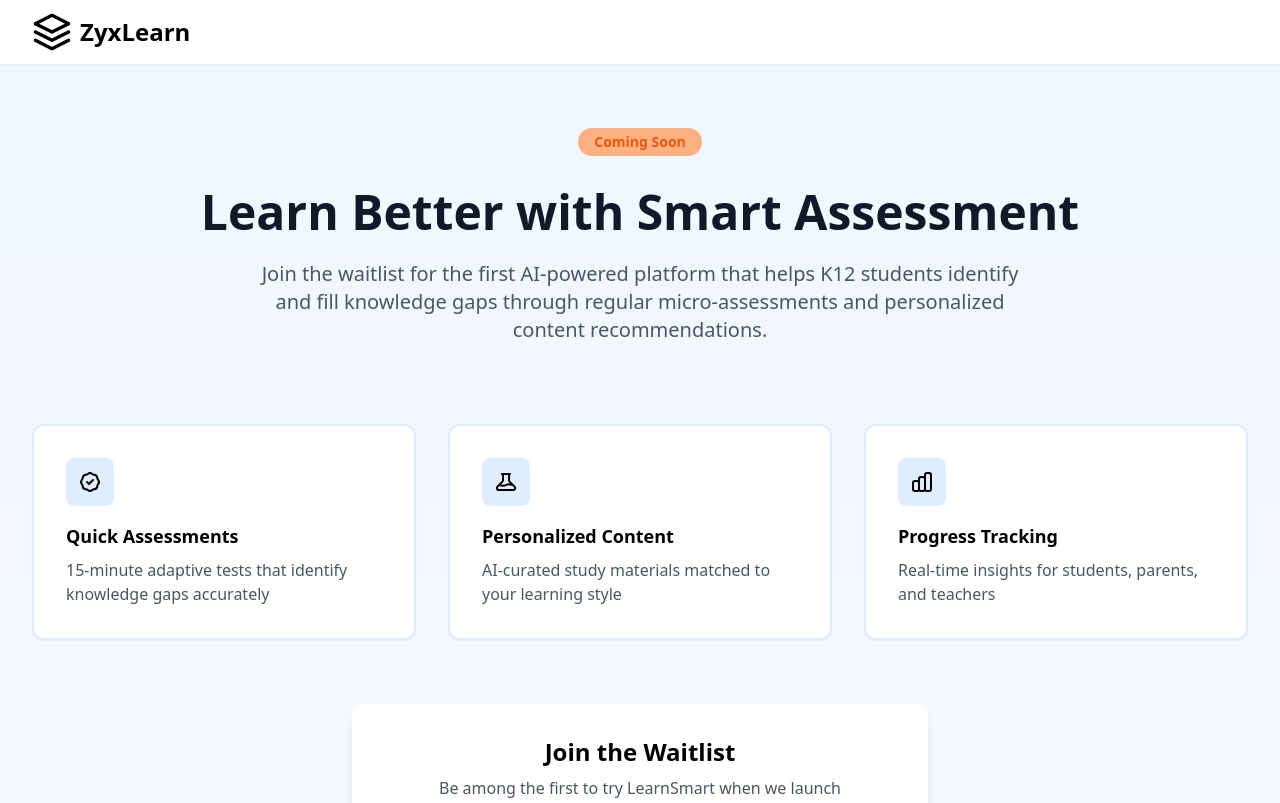
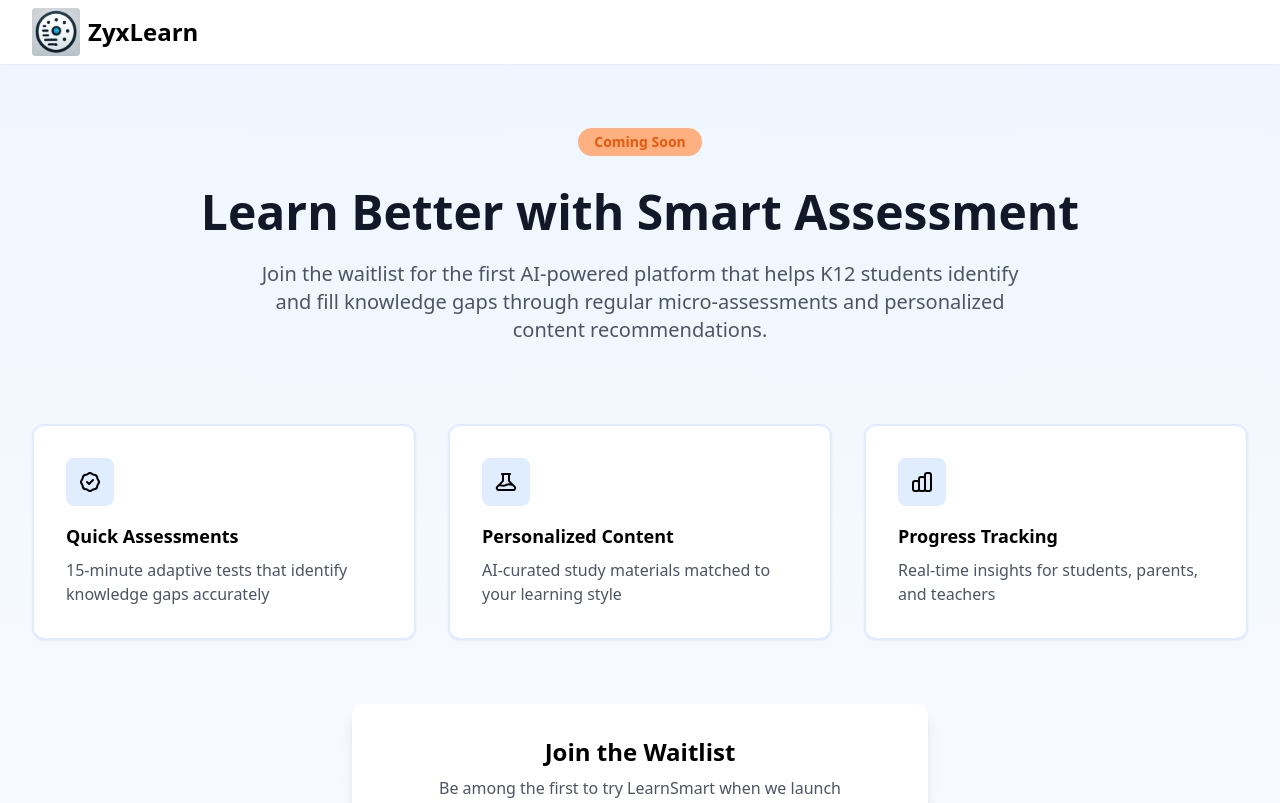
Before and after one commit to asofolahan/edstart, a plain HTML site: page index.html in a window 1280 px wide. Shown: the top 803 px of the page. Drawn offline with nearby package versions, Linux system fonts and the light colour scheme.

Commit message:
add new brand logo

```diff
--- a/index.html
+++ b/index.html
@@ -32,11 +32,12 @@
         <nav class="max-w-7xl mx-auto px-4 sm:px-6 lg:px-8">
             <div class="flex justify-between h-16 items-center">
                 <div class="flex items-center">
-                    <svg class="h-10 w-10 text-primary-DEFAULT" viewBox="0 0 24 24" fill="none" xmlns="http://www.w3.org/2000/svg">
+                    <!-- <svg class="h-10 w-10 text-primary-DEFAULT" viewBox="0 0 24 24" fill="none" xmlns="http://www.w3.org/2000/svg">
                         <path d="M12 2L2 7L12 12L22 7L12 2Z" stroke="currentColor" stroke-width="2" stroke-linecap="round" stroke-linejoin="round"/>
                         <path d="M2 17L12 22L22 17" stroke="currentColor" stroke-width="2" stroke-linecap="round" stroke-linejoin="round"/>
                         <path d="M2 12L12 17L22 12" stroke="currentColor" stroke-width="2" stroke-linecap="round" stroke-linejoin="round"/>
-                    </svg>
+                    </svg> -->
+                    <img src="logo.png" alt="Numr logo" class="h-12 w-12 rounded">
                     <span class="ml-2 text-2xl font-bold text-primary-DEFAULT">ZyxLearn</span>
                 </div>
             </div>
```
Also changed, not shown: index1.html (+1 -1 lines), logo.png (added).
